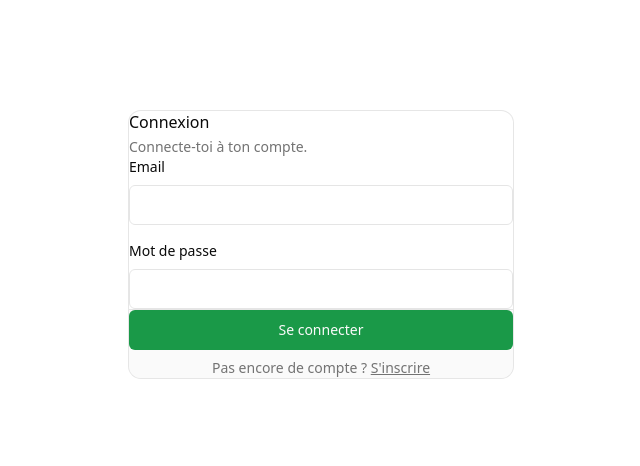
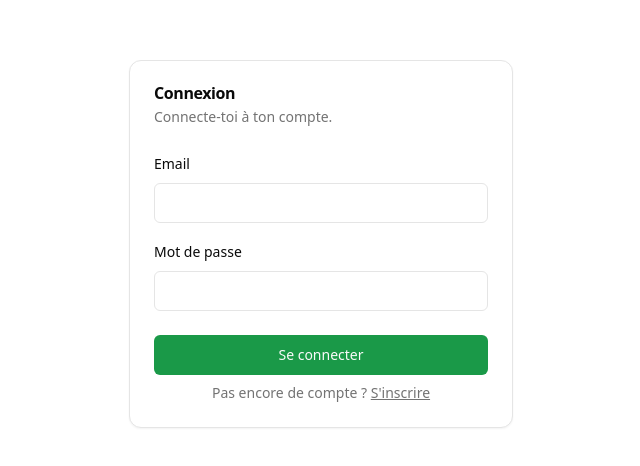
Before and after one commit to isemiyake/fridgesmart, a Next.js app: page /login in a window 1280 px wide. Shown: the part 156-622 px from the top of the page, without its empty margins (319-959 px from the left). Built offline with nearby package versions, Linux system fonts and the light colour scheme.

Commit message:
ajout du padding des cartes (aeration)

```diff
--- a/components/ui/card.tsx
+++ b/components/ui/card.tsx
@@ -1,49 +1,38 @@
-import * as React from "react"
+import * as React from "react";
 
-import { cn } from "@/lib/utils"
+import { cn } from "@/lib/utils";
 
-function Card({
-  className,
-  size = "default",
-  ...props
-}: React.ComponentProps<"div"> & { size?: "default" | "sm" }) {
+function Card({ className, ...props }: React.ComponentProps<"div">) {
   return (
     <div
       data-slot="card"
-      data-size={size}
       className={cn(
-        "group/card flex flex-col gap-(--card-spacing) overflow-hidden rounded-xl bg-card py-(--card-spacing) text-sm text-card-foreground ring-1 ring-foreground/10 [--card-spacing:--spacing(4)] has-data-[slot=card-footer]:pb-0 has-[>img:first-child]:pt-0 data-[size=sm]:[--card-spacing:--spacing(3)] data-[size=sm]:has-data-[slot=card-footer]:pb-0 *:[img:first-child]:rounded-t-xl *:[img:last-child]:rounded-b-xl",
+        "rounded-xl border bg-card text-card-foreground shadow-sm",
         className
       )}
       {...props}
     />
-  )
+  );
 }
 
 function CardHeader({ className, ...props }: React.ComponentProps<"div">) {
   return (
     <div
       data-slot="card-header"
-      className={cn(
-        "group/card-header @container/card-header grid auto-rows-min items-start gap-1 rounded-t-xl px-(--card-spacing) has-data-[slot=card-action]:grid-cols-[1fr_auto] has-data-[slot=card-description]:grid-rows-[auto_auto] [.border-b]:pb-(--card-spacing)",
-        className
-      )}
+      className={cn("flex flex-col space-y-1.5 p-6", className)}
       {...props}
     />
-  )
+  );
 }
 
 function CardTitle({ className, ...props }: React.ComponentProps<"div">) {
   return (
     <div
       data-slot="card-title"
-      className={cn(
-        "font-heading text-base leading-snug font-medium group-data-[size=sm]/card:text-sm",
-        className
-      )}
+      className={cn("font-semibold leading-none tracking-tight", className)}
       {...props}
     />
-  )
+  );
 }
 
 function CardDescription({ className, ...props }: React.ComponentProps<"div">) {
@@ -53,43 +42,33 @@ function CardDescription({ className, ...props }: React.ComponentProps<"div">) {
       className={cn("text-sm text-muted-foreground", className)}
       {...props}
     />
-  )
+  );
 }
 
 function CardAction({ className, ...props }: React.ComponentProps<"div">) {
   return (
     <div
       data-slot="card-action"
-      className={cn(
-        "col-start-2 row-span-2 row-start-1 self-start justify-self-end",
-        className
-      )}
+      className={cn("self-start justify-self-end", className)}
       {...props}
     />
-  )
+  );
 }
 
 function CardContent({ className, ...props }: React.ComponentProps<"div">) {
   return (
-    <div
-      data-slot="card-content"
-      className={cn("px-(--card-spacing)", className)}
-      {...props}
-    />
-  )
+    <div data-slot="card-content" className={cn("p-6 pt-0", className)} {...props} />
+  );
 }
 
 function CardFooter({ className, ...props }: React.ComponentProps<"div">) {
   return (
     <div
       data-slot="card-footer"
-      className={cn(
-        "flex items-center rounded-b-xl border-t bg-muted/50 p-(--card-spacing)",
-        className
-      )}
+      className={cn("flex items-center p-6 pt-0", className)}
       {...props}
     />
-  )
+  );
 }
 
 export {
@@ -100,4 +79,4 @@ export {
   CardAction,
   CardDescription,
   CardContent,
-}
+};
```
